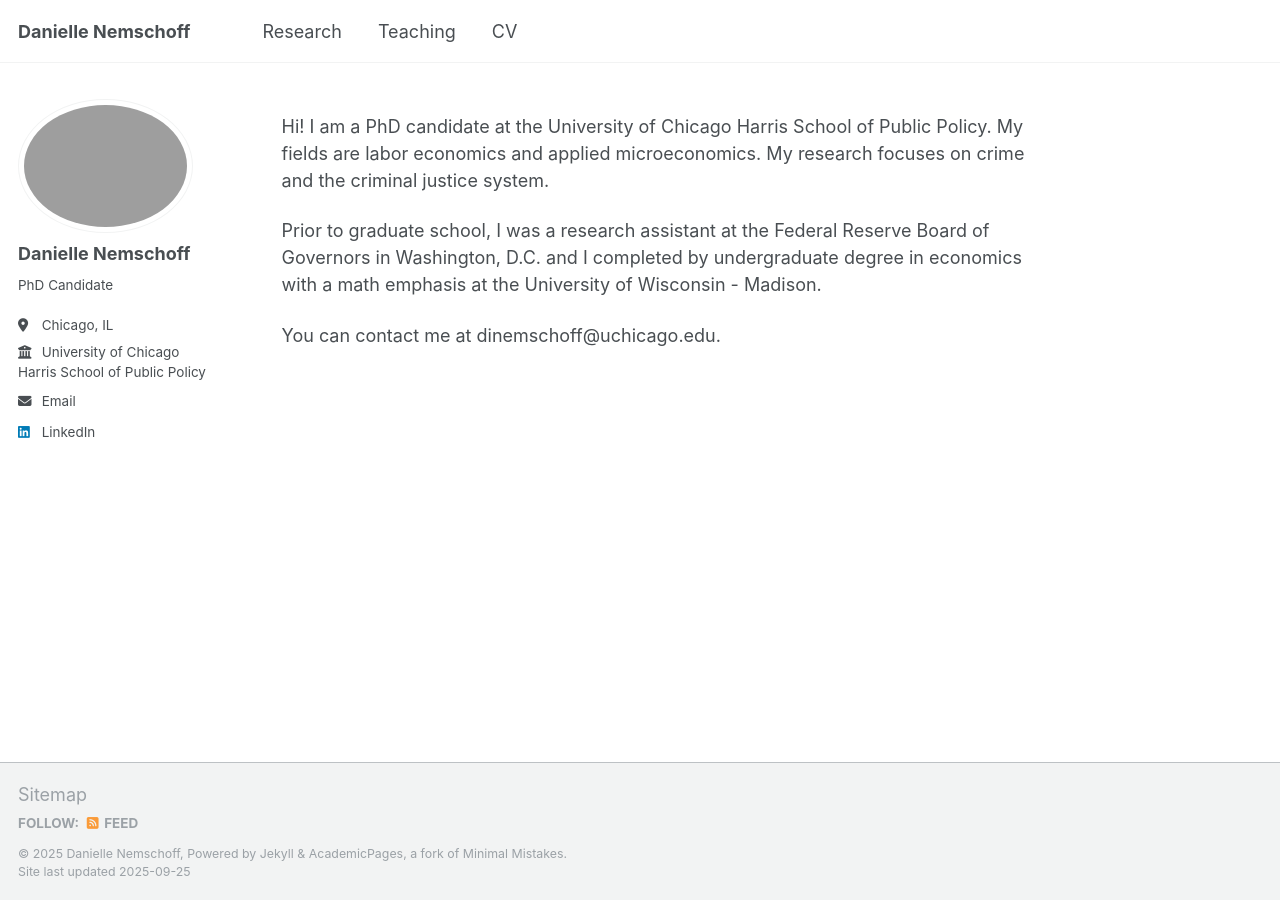
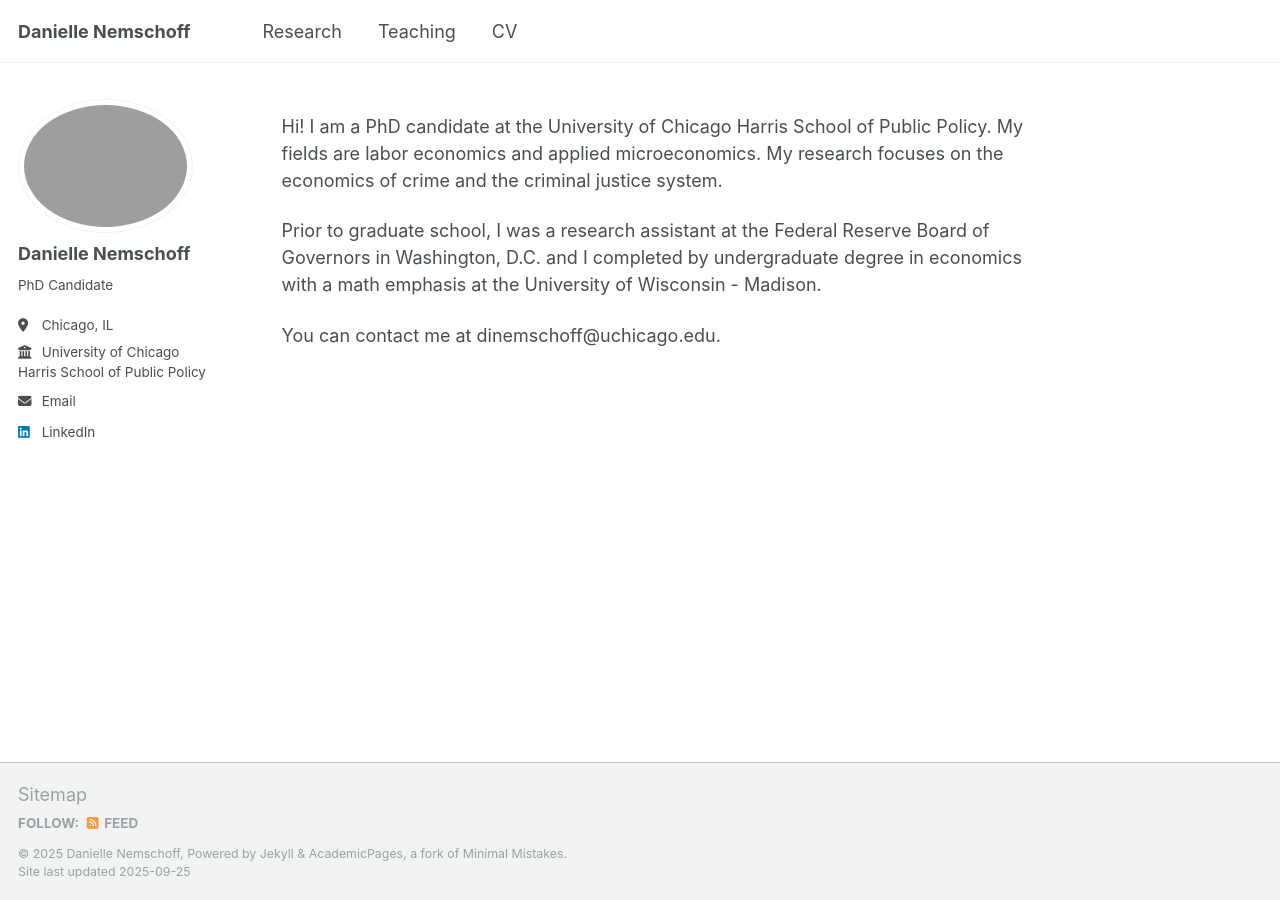
Before and after one commit to daniellenemschoff/daniellenemschoff.github.io, a Jekyll site: the page built from _pages/about.md, in a window 1280 px wide. Built offline with Jekyll 4.4.1, drawn with Linux system fonts in a browser that asks for light colours.

Commit message:
Update about.md

```diff
--- a/_pages/about.md
+++ b/_pages/about.md
@@ -6,7 +6,7 @@ redirect_from:
   - /about/
   - /about.html
 ---
-Hi! I am a PhD candidate at the University of Chicago Harris School of Public Policy. My fields are labor economics and applied microeconomics. My research focuses on crime and the criminal justice system.
+Hi! I am a PhD candidate at the University of Chicago Harris School of Public Policy. My fields are labor economics and applied microeconomics. My research focuses on the economics of crime and the criminal justice system.
 
 Prior to graduate school, I was a research assistant at the Federal Reserve Board of Governors in Washington, D.C. and I completed by undergraduate degree in economics with a math emphasis at the University of Wisconsin - Madison.
 
```
